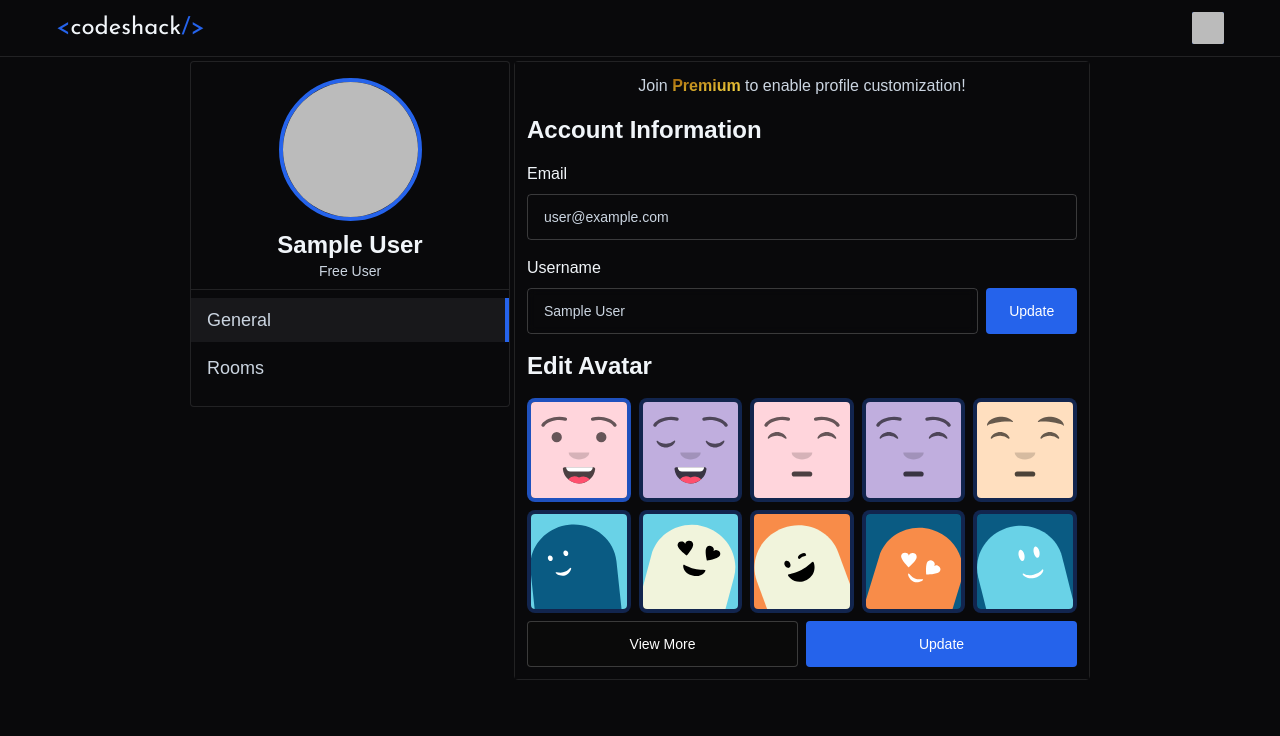
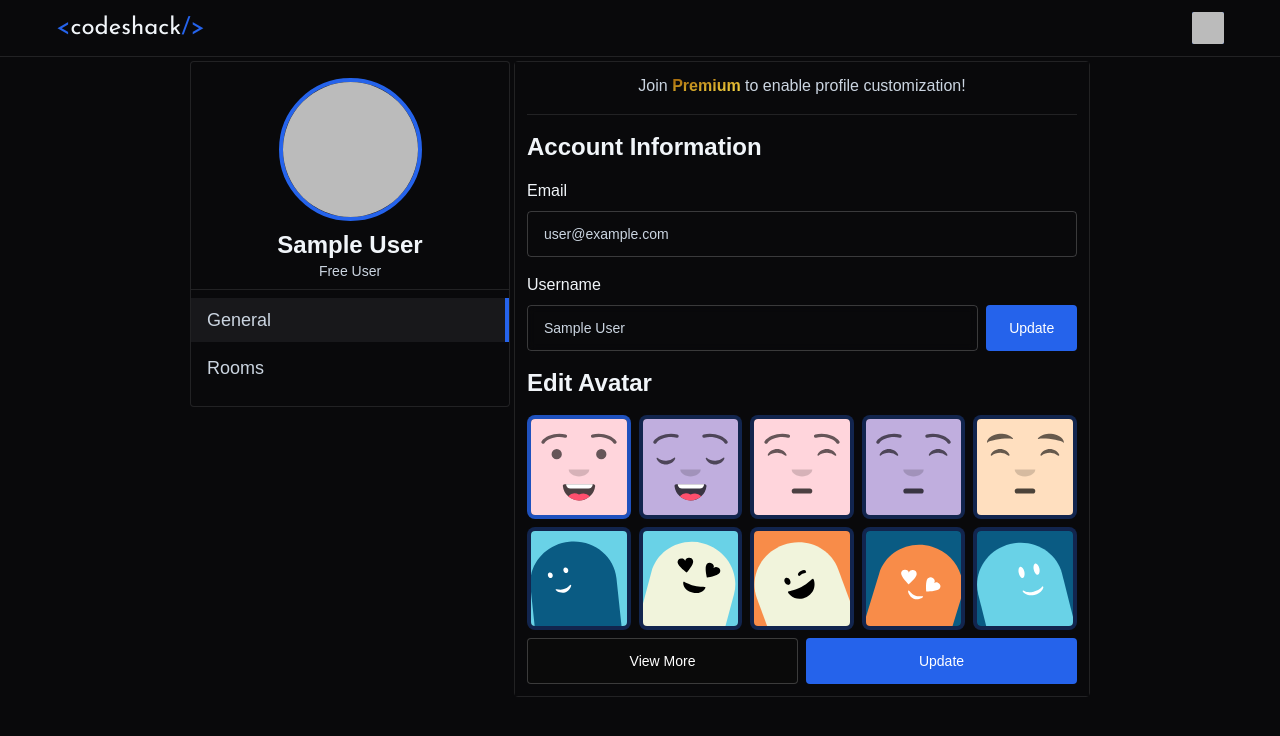
Before and after one commit to shadyy41/codeshack, a Next.js app: page /user in a window 1280 px wide. Shown: the top 736 px of the page. Built offline with nearby package versions, Linux system fonts and the light colour scheme; no server answers; sample sign-in values are in the browser's storage; a web font is replaced by a local one.

Commit message:
Added divider

```diff
--- a/app/user/page.tsx
+++ b/app/user/page.tsx
@@ -5,6 +5,7 @@ import { redirect } from "next/navigation"
 import FormHeader from "../components/formheader"
 import UserimageForm from "./components/userimageform"
 import Link from "next/link"
+import Divider from "../components/divider"
 
 export const metadata = {
   title: 'Edit Profile',
@@ -25,6 +26,7 @@ const User = async () => {
         Join <Link href="/premium" className="premium-text font-bold">Premium</Link> to enable profile customization!
         </div>
       }
+      <Divider/>
       <FormHeader text="Account Information"/>
       <UsernameForm name={ name } isPremium = { isPremium } email={ email }/>
       <FormHeader text="Edit Avatar"/>
```
